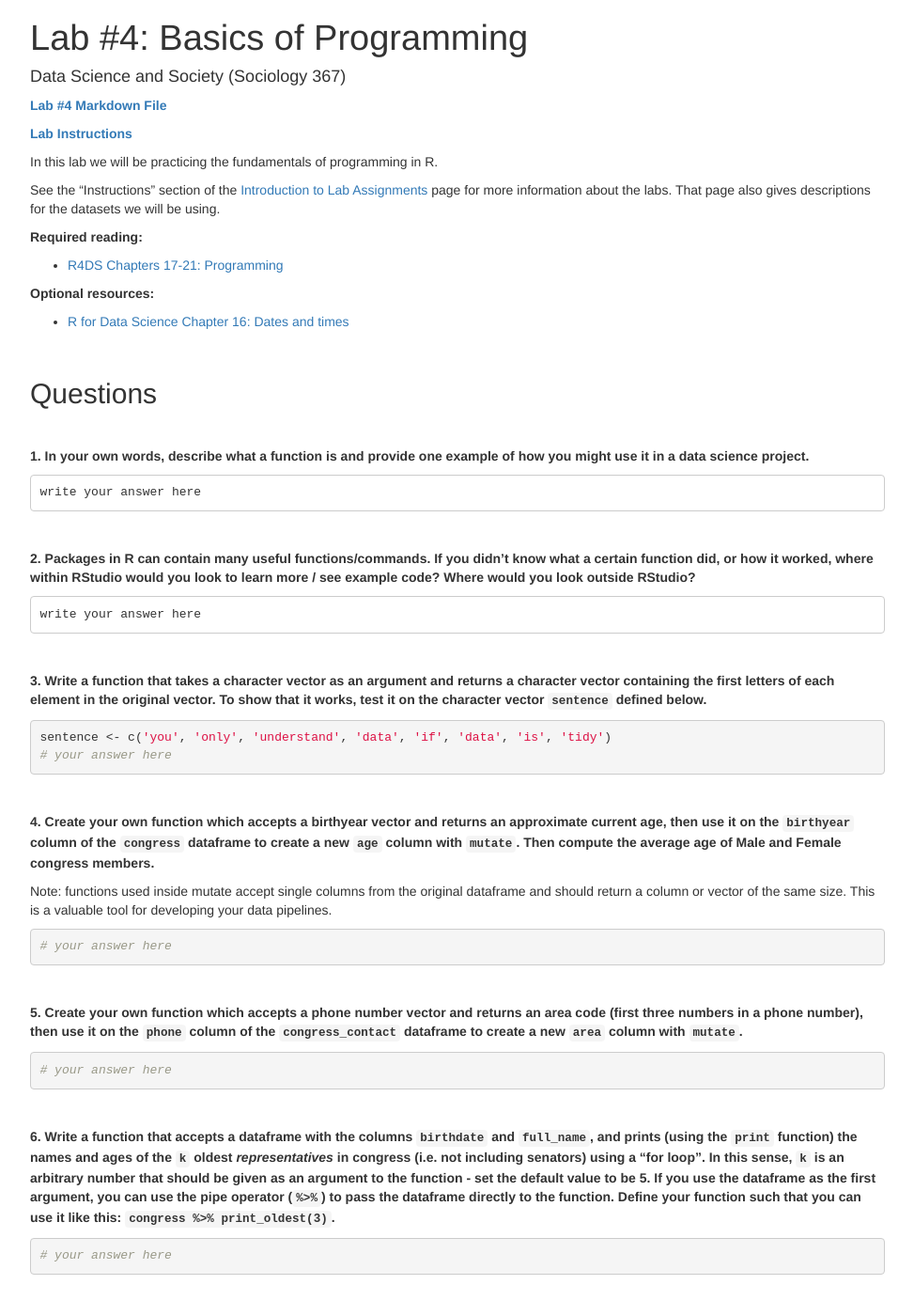
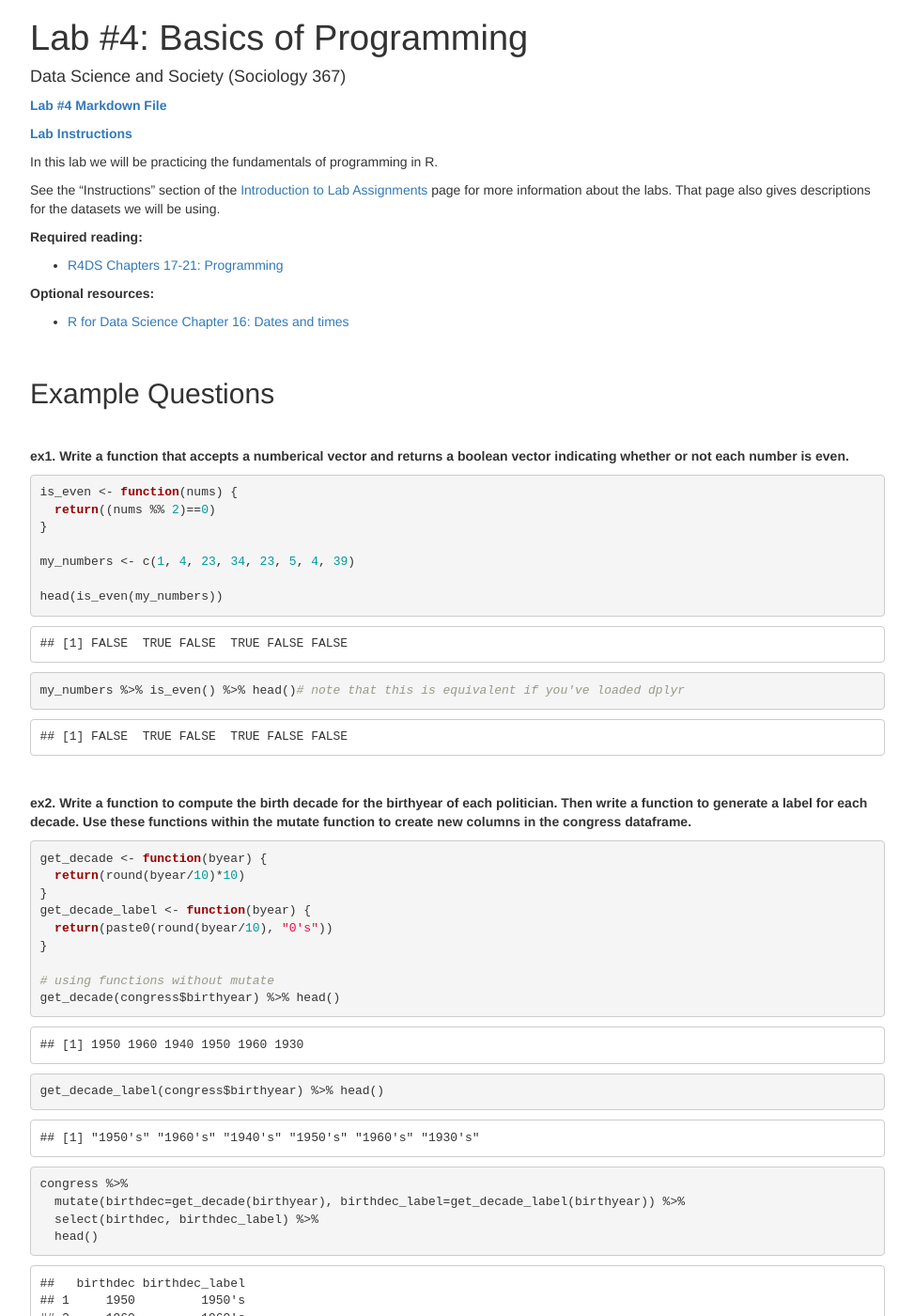
Before and after one commit to dssoc/dssoc.github.io, a Jekyll site: the page assignments/Lab_4.html, which Jekyll copies as it is, in a window 1280 px wide and 1400 px high. Shown: the whole window at 94% size, without its empty margins (153-1126 px from the left). Built offline with Jekyll 4.4.1, drawn with Linux system fonts in a browser that asks for light colours; an icon font too large for the unit is left out; some of the changed text lies outside the part shown.

Commit message:
Added example questions

```diff
--- a/assignments/Lab_4.html
+++ b/assignments/Lab_4.html
@@ -183,6 +183,47 @@ pre code {
 <li><a href="https://r4ds.had.co.nz/dates-and-times.html">R for Data Science Chapter 16: Dates and times</a></li>
 </ul>
 <p><br /></p>
+<div id="example-questions" class="section level2">
+<h2>Example Questions</h2>
+<p><br></p>
+<p><strong>ex1. Write a function that accepts a numberical vector and returns a boolean vector indicating whether or not each number is even.</strong></p>
+<pre class="r"><code>is_even &lt;- function(nums) {
+  return((nums %% 2)==0)
+}
+
+my_numbers &lt;- c(1, 4, 23, 34, 23, 5, 4, 39)
+
+head(is_even(my_numbers))</code></pre>
+<pre><code>## [1] FALSE  TRUE FALSE  TRUE FALSE FALSE</code></pre>
+<pre class="r"><code>my_numbers %&gt;% is_even() %&gt;% head()# note that this is equivalent if you&#39;ve loaded dplyr</code></pre>
+<pre><code>## [1] FALSE  TRUE FALSE  TRUE FALSE FALSE</code></pre>
+<p><br /></p>
+<p><strong>ex2. Write a function to compute the birth decade for the birthyear of each politician. Then write a function to generate a label for each decade. Use these functions within the mutate function to create new columns in the congress dataframe.</strong></p>
+<pre class="r"><code>get_decade &lt;- function(byear) {
+  return(round(byear/10)*10)
+}
+get_decade_label &lt;- function(byear) {
+  return(paste0(round(byear/10), &quot;0&#39;s&quot;))
+}
+
+# using functions without mutate
+get_decade(congress$birthyear) %&gt;% head()</code></pre>
+<pre><code>## [1] 1950 1960 1940 1950 1960 1930</code></pre>
+<pre class="r"><code>get_decade_label(congress$birthyear) %&gt;% head()</code></pre>
+<pre><code>## [1] &quot;1950&#39;s&quot; &quot;1960&#39;s&quot; &quot;1940&#39;s&quot; &quot;1950&#39;s&quot; &quot;1960&#39;s&quot; &quot;1930&#39;s&quot;</code></pre>
+<pre class="r"><code>congress %&gt;%
+  mutate(birthdec=get_decade(birthyear), birthdec_label=get_decade_label(birthyear)) %&gt;%
+  select(birthdec, birthdec_label) %&gt;%
+  head()</code></pre>
+<pre><code>##   birthdec birthdec_label
+## 1     1950         1950&#39;s
+## 2     1960         1960&#39;s
+## 3     1940         1940&#39;s
+## 4     1950         1950&#39;s
+## 5     1960         1960&#39;s
+## 6     1930         1930&#39;s</code></pre>
+<p><br /></p>
+</div>
 <div id="questions" class="section level2">
 <h2>Questions</h2>
 <p><br></p>
@@ -192,7 +233,7 @@ pre code {
 <p><strong>2. Packages in R can contain many useful functions/commands. If you didn’t know what a certain function did, or how it worked, where within RStudio would you look to learn more / see example code? Where would you look outside RStudio?</strong></p>
 <pre><code>write your answer here</code></pre>
 <p><br /></p>
-<p><strong>3. Write a function that takes a character vector as an argument and returns a character vector containing the first letters of each element in the original vector. To show that it works, test it on the character vector <code>sentence</code> defined below.</strong></p>
+<p><strong>3. Write a function that takes a character vector as an argument and returns a character vector containing the first 2 letters of each element in the original vector. To show that it works, test it on the character vector <code>sentence</code> defined below.</strong></p>
 <pre class="r"><code>sentence &lt;- c(&#39;you&#39;, &#39;only&#39;, &#39;understand&#39;, &#39;data&#39;, &#39;if&#39;, &#39;data&#39;, &#39;is&#39;, &#39;tidy&#39;)
 # your answer here</code></pre>
 <p><br /></p>
@@ -200,14 +241,16 @@ pre code {
 <p>Note: functions used inside mutate accept single columns from the original dataframe and should return a column or vector of the same size. This is a valuable tool for developing your data pipelines.</p>
 <pre class="r"><code># your answer here</code></pre>
 <p><br /></p>
-<p><strong>5. Create your own function which accepts a phone number vector and returns an area code (first three numbers in a phone number), then use it on the <code>phone</code> column of the <code>congress_contact</code> dataframe to create a new <code>area</code> column with <code>mutate</code>.</strong></p>
+<p><strong>5. Create your own function which accepts a string vector of phone numbers like the <code>phone</code> column of <code>congress_contact</code> and returns an area code (first three numbers in a phone number), then use it on the <code>phone</code> column of the <code>congress_contact</code> dataframe to create a new <code>area</code> column with <code>mutate</code>.</strong></p>
 <pre class="r"><code># your answer here</code></pre>
 <p><br /></p>
 <p><strong>6. Write a function that accepts a dataframe with the columns <code>birthdate</code> and <code>full_name</code>, and prints (using the <code>print</code> function) the names and ages of the <code>k</code> oldest <em>representatives</em> in congress (i.e. not including senators) using a “for loop”. In this sense, <code>k</code> is an arbitrary number that should be given as an argument to the function - set the default value to be 5. If you use the dataframe as the first argument, you can use the pipe operator (<code>%&gt;%</code>) to pass the dataframe directly to the function. Define your function such that you can use it like this: <code>congress %&gt;% print_oldest(3)</code>.</strong></p>
 <pre class="r"><code># your answer here</code></pre>
 <p><br /></p>
-<p><strong>7. Starting with the function from the previous question, change it such that if k &gt; 5, it only prints the first 5. Test isusing this code: <code>congress %&gt;% print_oldest(100)</code> (it should print ONLY the first 5 names and ages).</strong></p>
-<pre class="r"><code># your answer here</code></pre>
+<p><strong>7. Starting with the function from the previous question, change it such that if k &gt; 5, it only prints the first 5 names and ages. Test using this code: <code>congress %&gt;% print_oldest(100)</code> (it should print ONLY the first 5 names and ages).</strong></p>
+<pre class="r"><code># your answer here
+# you will define print_oldest
+#congress %&gt;% print_oldest(100)</code></pre>
 <p><br /></p>
 <p><strong>8. Last week you were asked to come up with two interesting social science research questions you could address with your final project. This week, I’d like you to find at least one potential data source you could analyze (in theory) to answer each of those questions. If you can’t find a potential data source, feel free to change your question (but make sure you state it explicitly). In research that uses data science, there is often a tension between the questions you would like to ask and the data that is available. You can formulate a research question by going back and forth between your question and available data.</strong></p>
 <pre class="r"><code># your answer here</code></pre>
```
Also changed, not shown: assignments/Lab_4.Rmd (+45 -3 lines).
